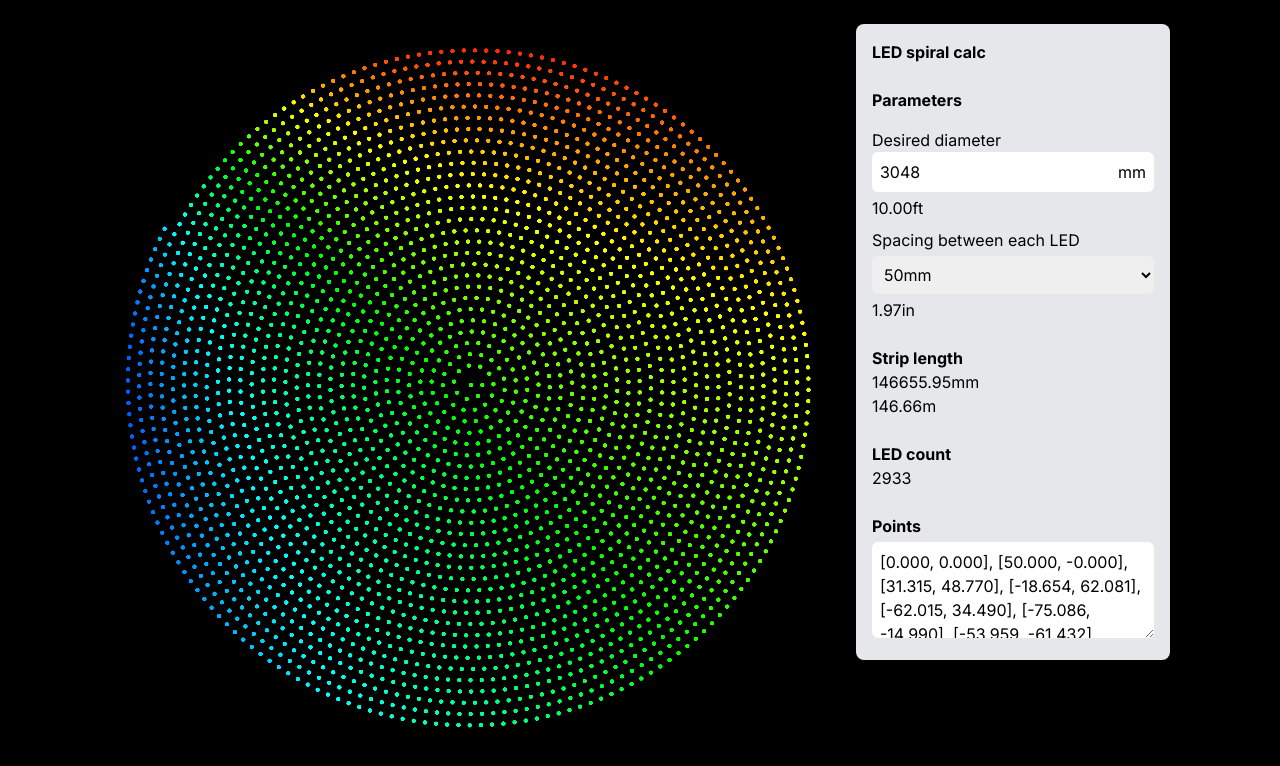
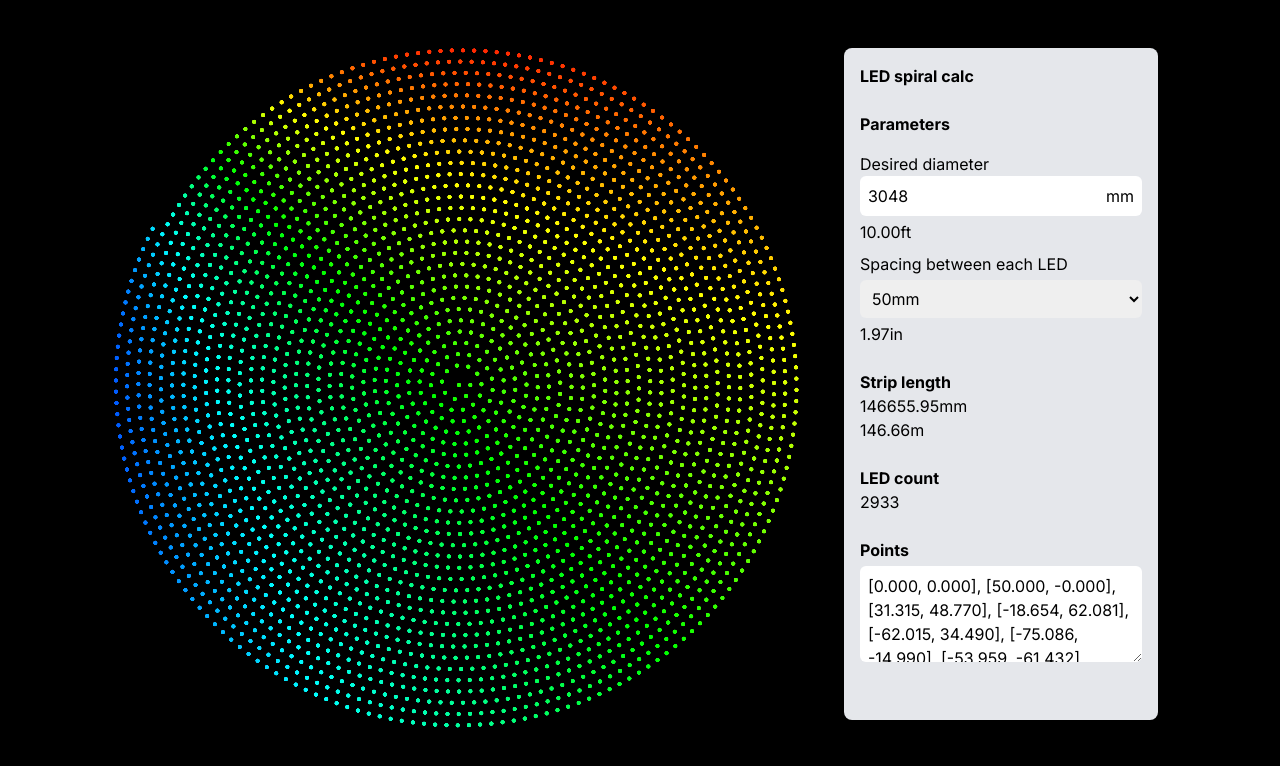
Before and after one commit to nfiniteset/spiral-calc, a Next.js app: page / in a window 1280 px wide. Shown: the top 766 px of the page. Built offline with nearby package versions, Linux system fonts and the light colour scheme.

Commit message:
Refactors out Panel component

```diff
--- /dev/null
+++ b/app/components/Panel.js
@@ -0,0 +1,13 @@
+import React from 'react';
+
+function Panel({ children, className }, props) {
+    return (
+        <div {...props} className={"p-6 " + className}>
+            <div className="h-full p-4 bg-gray-200 rounded-lg overflow-scroll">
+                {children}
+            </div>
+        </div>
+    );
+}
+
+export default Panel;
--- a/app/page.js
+++ b/app/page.js
@@ -6,6 +6,7 @@ import getSpiralLength from "./util/getSpiralLength";
 import getSpiralPoints from "./util/getSpiralPoints";
 
 import Canvas from "./components/Canvas";
+import Panel from "./components/Panel";
 
 export default function Home() {
   const [desiredDiameter, setDesiredDiameter] = useState(3048);
@@ -55,7 +56,7 @@ export default function Home() {
       <div className="flex items-start">
         <Canvas className="h-[90vh]" points={spiralPoints} />
 
-        <div className="ml-6 p-4 bg-gray-200 rounded-lg">
+        <Panel className="h-[90vh]">
           <h1 className="font-bold block">LED spiral calc</h1>
           <h2 className="font-bold mt-6 block">Parameters</h2>
           <label className="mt-4 block">
@@ -106,7 +107,7 @@ export default function Home() {
               acc += `[${point[0].toFixed(3)}, ${point[1].toFixed(3)}], `
             ), "")}
           </textarea>
-        </div>
+        </Panel>
       </div>
     </main>
   );
```
